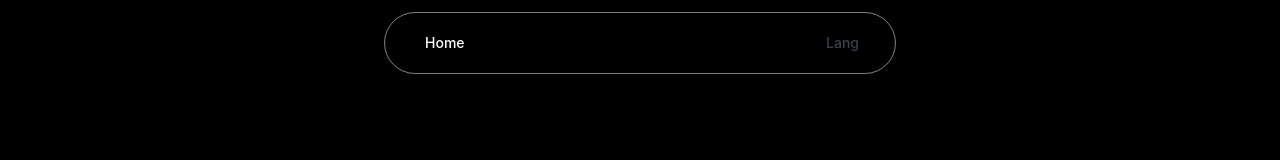
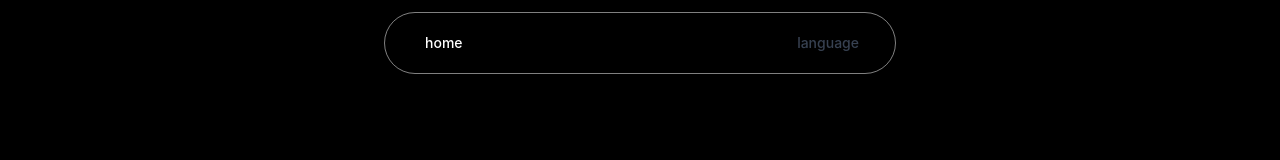
Before and after one commit to XFINL/Lunarbyte_ver-manage, a React (Vite) app: page / in a window 1280 px wide. Shown: the top 160 px of the page. Built offline with nearby package versions, Linux system fonts and the light colour scheme; the HTML template or start-up script is replaced by a standard one.

Commit message:
feat: App热更新平台前端开发
Co-authored-by: traeagent <traeagent@users.noreply.github.com>

```diff
--- a/src/components/FloatingNavbar.tsx
+++ b/src/components/FloatingNavbar.tsx
@@ -39,7 +39,7 @@ export default function FloatingNavbar() {
             : 'text-gray-700 hover:bg-gray-100'
         )}
       >
-        Home
+        {t('home')}
       </Link>
       {isLoggedIn && (
         <Link
@@ -51,7 +51,7 @@ export default function FloatingNavbar() {
               : 'text-gray-700 hover:bg-gray-100'
           )}
         >
-          Me
+          {t('me')}
         </Link>
       )}
       </div>
@@ -65,7 +65,7 @@ export default function FloatingNavbar() {
               'transition-all duration-200 text-gray-700 hover:bg-gray-100'
             )}
           >
-            Lang
+            {t('language')}
           </button>
           {showLangMenu && (
             <div className="absolute right-0 bottom-full mb-1 bg-white/90 backdrop-blur-xl rounded-xl border border-white/50 shadow-lg overflow-hidden">
```
